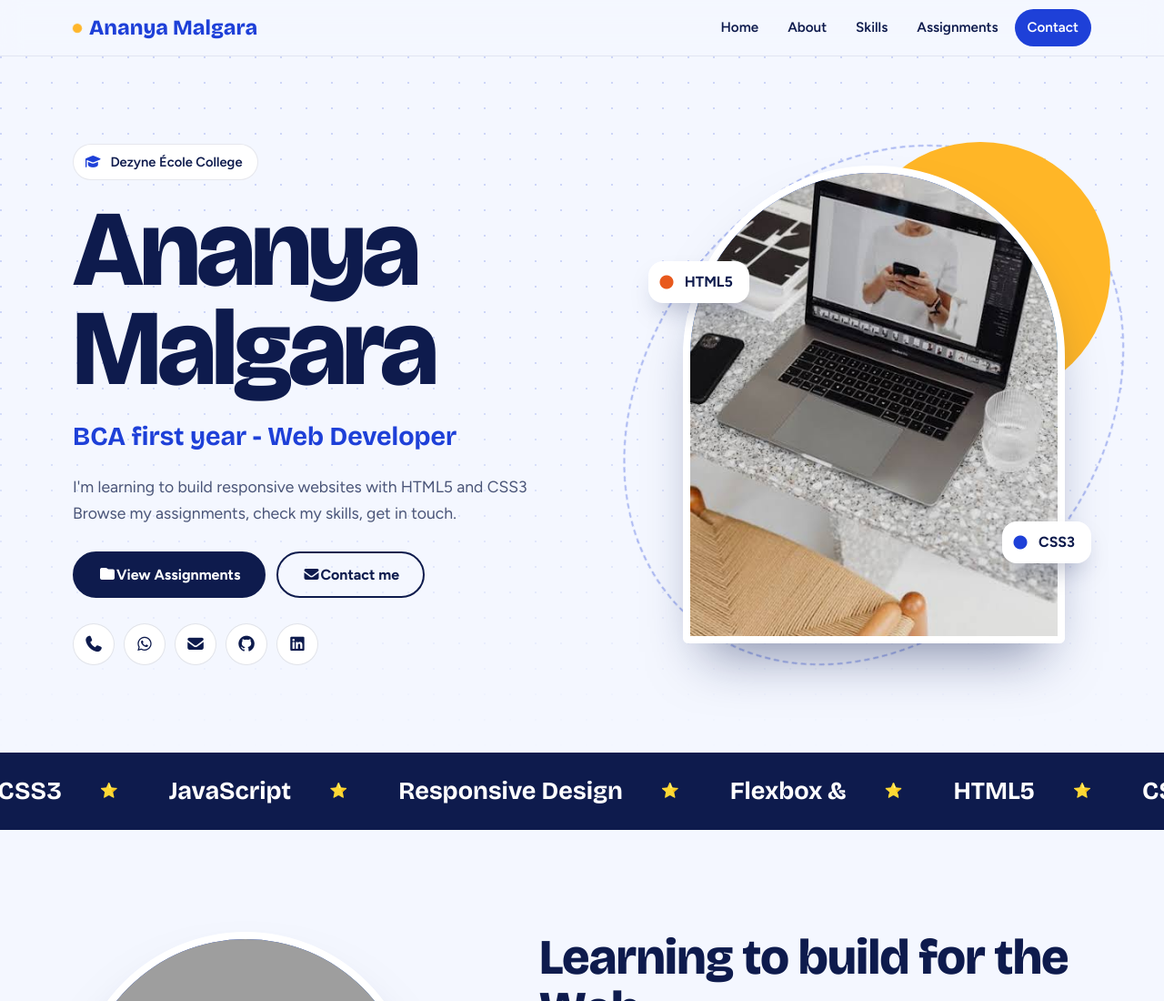
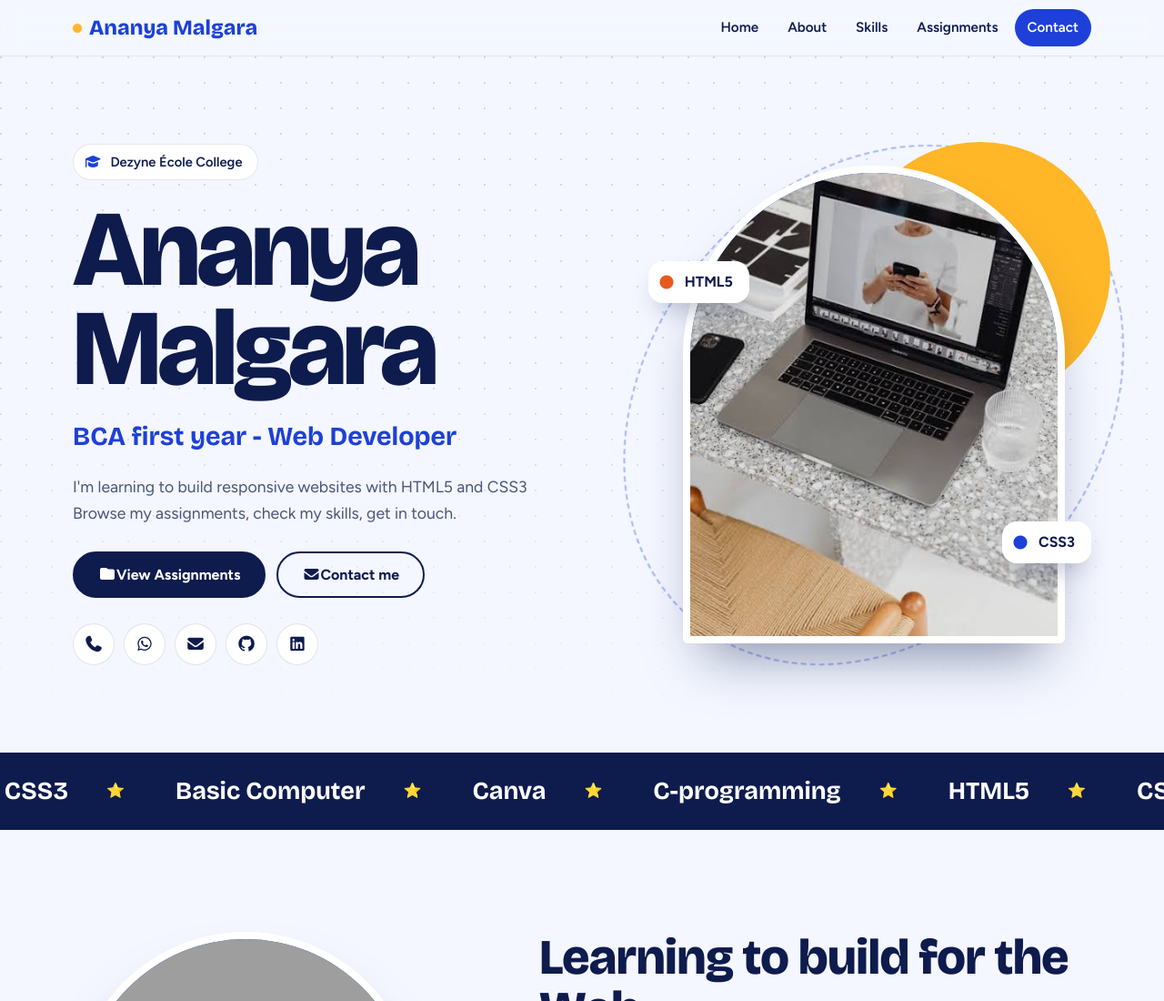
Before and after one commit to ananyamalgara-ai/Personal-Portfolio, a plain HTML site: page index.html in a window 1280 px wide. Shown: the top 1100 px of the page at 91% size. Drawn offline with nearby package versions, Linux system fonts and the light colour scheme; grey boxes are pictures that could not be loaded.

Commit message:
Update index.html

```diff
--- a/index.html
+++ b/index.html
@@ -65,12 +65,12 @@
         <div class="marquee" aria-hidden="true">
       <div class="marquee-track">
         <div class="marquee-group">
-          <span>HTML5</span><span>CSS3</span><span>JavaScript</span><span>Responsive Design</span><span>Flexbox &amp;
+          <span>HTML5</span><span>CSS3</span><span>Basic Computer</span><span>Canva</span><span>C-programming
 
         </div>
         <div class="marquee-group">
-          <span>HTML5</span><span>CSS3</span><span>JavaScript</span><span>Responsive Design</span><span>Flexbox &amp;
-            Grid</span><span>Git &amp; GitHub</span>
+          <span>HTML5</span><span>CSS3</span><span>Basic Computer</span><span>Canva</span><span>C-programming
+            </span><span>Git &amp; GitHub</span>
         </div>
       </div>
     </div>
```
